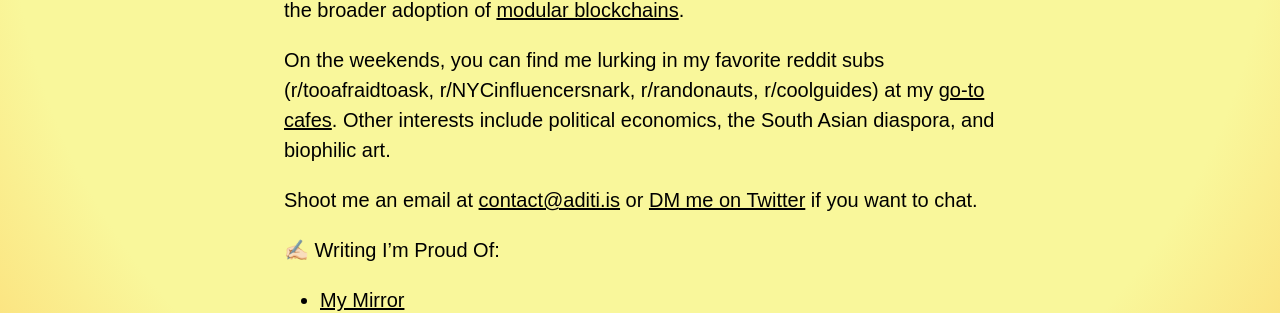
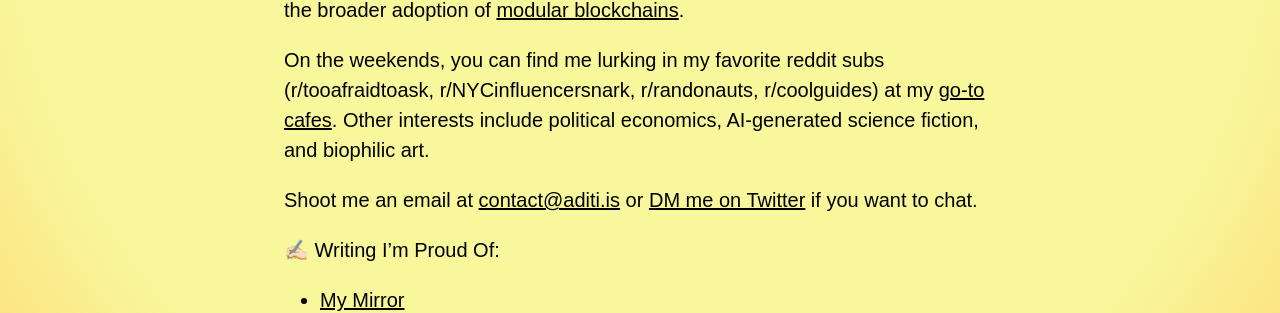
Before and after one commit to adeets-22/adeets-22.github.io, a Jekyll site: the page built from index.md, in a window 1280 px wide. Shown: the part 1118-1431 px from the top of the page. Built offline with Jekyll 4.4.1, drawn with Linux system fonts in a browser that asks for light colours.

Commit message:
Update index.md

```diff
--- a/index.md
+++ b/index.md
@@ -14,7 +14,7 @@ I'm currently working on [Capsule](https://usecapsule.com/). In my free time, I
 My journey into crypto started in product at [ConsenSys](https://consensys.net/) in 2017, where I worked on the first iteration of [Universal Logins](https://www.youtube.com/watch?v=TztR_7IehjU). Since then, I've held roles at [The Graph](https://thegraph.com/en/) and was most recently at [Celestia](https://celestia.org/) where I was the Business Lead, focusing on the broader adoption of [modular blockchains](https://celestia.org/learn/first-principles/modular-blockchains-and-first-principles/).
 
 
-On the weekends, you can find me lurking in my favorite reddit subs (r/tooafraidtoask, r/NYCinfluencersnark, r/randonauts, r/coolguides) at my [go-to cafes](https://www.notion.so/cafe-workspots-80b6b55555524fe88185d20806e30967). Other interests include political economics, the South Asian diaspora, and biophilic art.
+On the weekends, you can find me lurking in my favorite reddit subs (r/tooafraidtoask, r/NYCinfluencersnark, r/randonauts, r/coolguides) at my [go-to cafes](https://www.notion.so/cafe-workspots-80b6b55555524fe88185d20806e30967). Other interests include political economics, AI-generated science fiction, and biophilic art.
 
 Shoot me an email at <contact@aditi.is> or [DM me on Twitter](https://twitter.com/adeets_22) if you want to chat.
 
```
